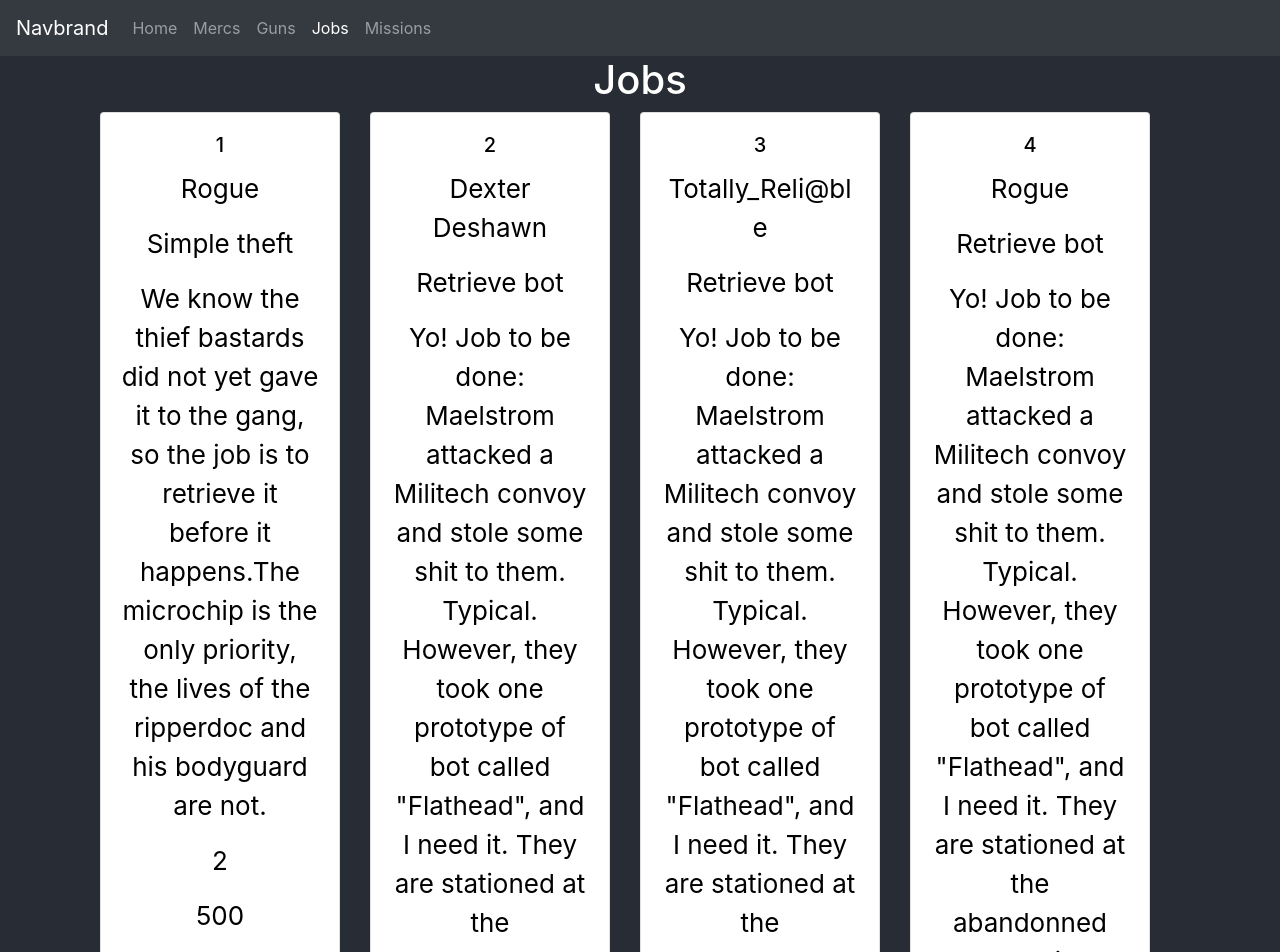
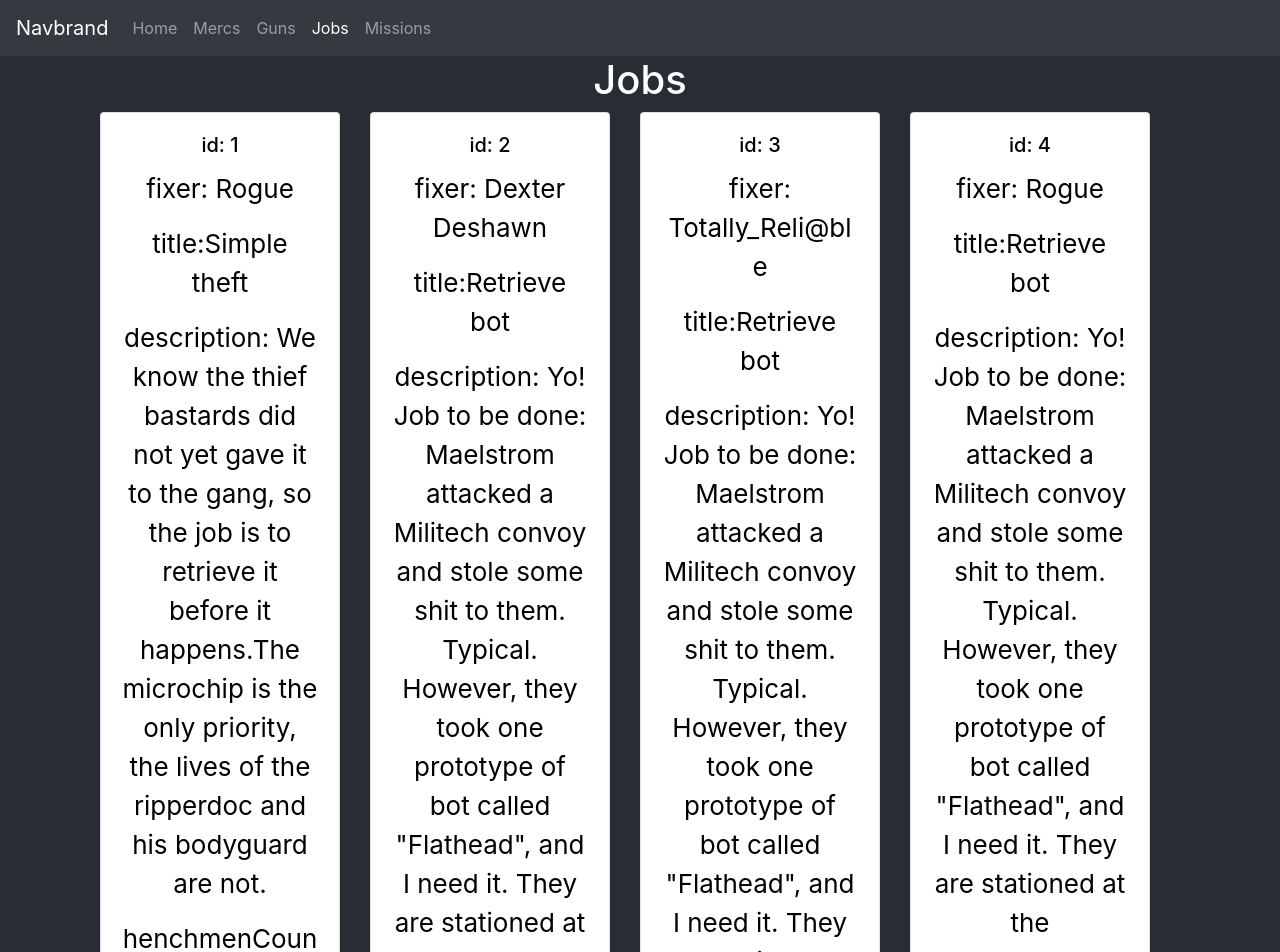
Before and after one commit to ISEP-Projects/FinalTP-Web, a React (Create React App) app: page /jobs in a window 1280 px wide. Shown: the top 952 px of the page. Built offline with nearby package versions, Linux system fonts and the light colour scheme.

Commit message:
jobs modifacation

```diff
--- a/src/Components/Jobs.js
+++ b/src/Components/Jobs.js
@@ -18,13 +18,13 @@ const ReturnIterm = ({ job }) => {
     <Col>
       <Card style={{ width: '15rem', color: '#000' }}>
         <Card.Body>
-          <Card.Title>{job.id}</Card.Title>
-          <Card.Text>{job.fixer}</Card.Text>
-          <Card.Text>{job.title}</Card.Text>
-          <Card.Text>{job.description}</Card.Text>
-          <Card.Text>{job.henchmenCount}</Card.Text>
-          <Card.Text>{job.reward}</Card.Text>
-          <Card.Text>{job.isAvailable}</Card.Text>
+          <Card.Title>id: {job.id}</Card.Title>
+          <Card.Text>fixer: {job.fixer}</Card.Text>
+          <Card.Text>title:{job.title}</Card.Text>
+          <Card.Text>description: {job.description}</Card.Text>
+          <Card.Text>henchmenCount: {job.henchmenCount}</Card.Text>
+          <Card.Text>reward:{job.reward}</Card.Text>
+          <Card.Text>state:{job.isAvailable}</Card.Text>
           <Card.Link href="#">Choose</Card.Link>
         </Card.Body>
       </Card>
```
Also changed, not shown: 1 other file (tests, documents, lock files or other folders).
